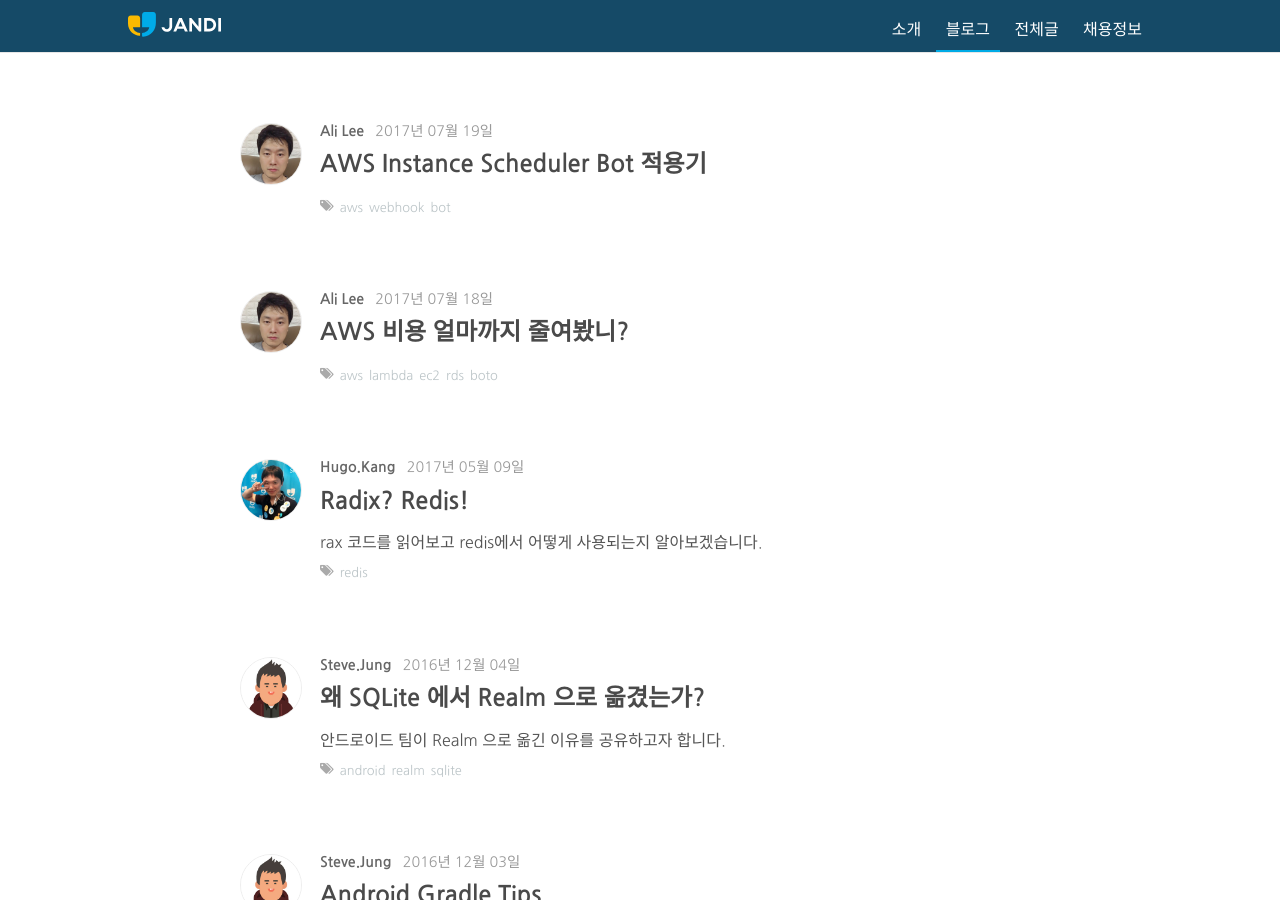
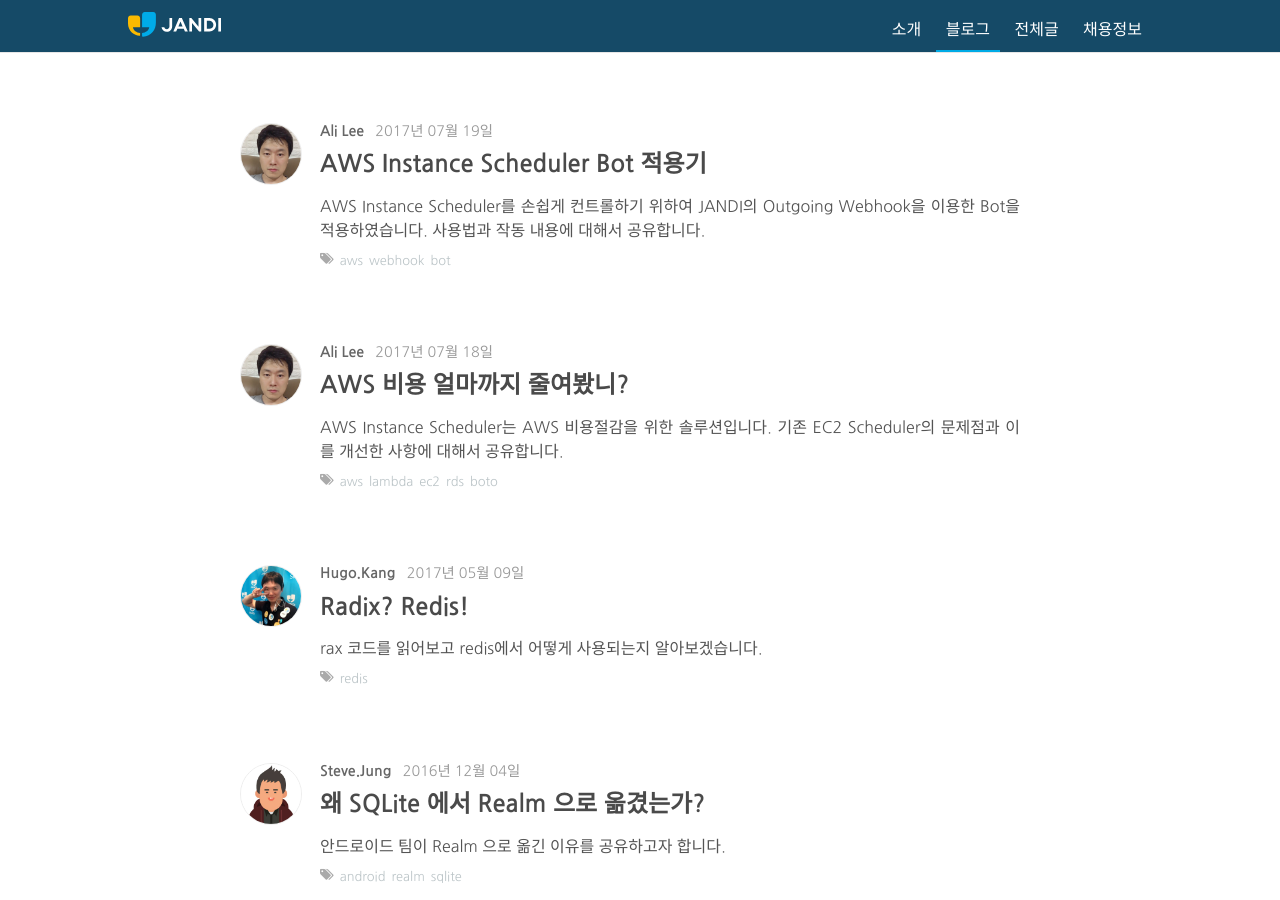
Before and after one commit to tosslab/tosslab.github.io, a Jekyll site: the page built from index.html, in a window 1280 px wide and 900 px high. Built offline with Jekyll 4.4.1, drawn with Linux system fonts in a browser that asks for light colours; the list of posts is cut into pages by our own code; comment, search, counter and statistics services are not loaded.

Commit message:
fix(aws_instance_scheduler) : 맞춤법 수정, description 추가, github 연결 오류 수정

````diff
--- a/_data/authors.yml
+++ b/_data/authors.yml
@@ -59,4 +59,4 @@
     email: "ali.lee@tosslab.com"
     position: "Back-end"
     bio: "평생 코드 파먹고 살고 싶다.."
-    github: "ali"
+    github: "tosslab-ali"
--- a/_posts/2017-07-18-aws_instance_scheduler.md
+++ b/_posts/2017-07-18-aws_instance_scheduler.md
@@ -1,36 +1,37 @@
 ---
 layout: post
 title: "AWS 비용 얼마까지 줄여봤니?"
+description: "AWS Instance Scheduler는 AWS 비용절감을 위한 솔루션입니다. 기존 EC2 Scheduler의 문제점과 이를 개선한 사항에 대해서 공유합니다."
 author: ali
 categories: [backend]
 tags: [aws, lambda, ec2, rds, boto]
 fullview: true
 ---
 
-이 포스팅은 총 2부로 이어지며 현재는 1부 입니다.
+이 포스팅은 총 2부로 이어지며 현재는 1부입니다.
 
 > 1. [1부 : AWS 비용 얼마까지 줄여봤니?](/backend/2017/07/18/aws_instance_scheduler.html)
 > 2. [2부 : AWS Instance Scheduler Bot 적용기](/backend/2017/07/19/aws_instance_scheduler_bot.html)
 
-최근들어 스타트업의 인프라는 DevOps의 유행과 함께 IDC에서 클라우드로 급속도로 이전해가고 있습니다. 많은 클라우드 업체가 있지만 그 중에서도 Amazon Web Service (AWS) 가 가장 선호되고 있고 잔디도 AWS를 이용하여 서버 인프라를 구성하고 있습니다. 하지만 AWS 비용은 예상보다 만만치 않습니다. 잔디에서는 비용을 줄이기 위해 여러가지 노력을 하고 있는데 이 글에서는 스케쥴링 기능을 이용하여 비용을 줄이는 방법에 대해 공유하도록 하겠습니다.
+최근 들어 스타트업의 인프라는 DevOps의 유행과 함께 IDC에서 클라우드로 급속도로 이전해가고 있습니다. 많은 클라우드 업체가 있지만 그중에서도 Amazon Web Service (AWS) 가 가장 선호되고 있고 잔디도 AWS를 이용하여 서버 인프라를 구성하고 있습니다. 하지만 AWS 비용은 예상보다 만만치 않습니다. 잔디에서는 비용을 줄이기 위해 여러 가지 노력을 하고 있는데 이 글에서는 스케쥴링 기능을 이용하여 비용을 줄이는 방법에 대해 공유하도록 하겠습니다.
 
 # AWS는 저렴한가?
 
-AWS는 '저렴한 비용'을 자사 서비스의 큰 강점이라고 홍보하지만 실제 사용해보면 막상 ***'과연 정말 저렴한가?'*** 라는 의문을 가지게 됩니다. 여러 클라우드업체의 비용을 비교한 리포트를 보더라도 AWS는 절대 저렴하지 않습니다. 오히려 클라우드 업체 중 가장 비싼곳 중 하나입니다. 그렇다고 이제 와서 클라우드 업체를 옮기는건 배보다 배꼽이 더 클수도... (들어올때는 맘대로지만 나갈땐 아니란다.)
+AWS는 '저렴한 비용'을 자사 서비스의 큰 강점이라고 홍보하지만 실제 사용해보면 막상 ***'과연 정말 저렴한가?'*** 라는 의문을 가지게 됩니다. 여러 클라우드 업체의 비용을 비교한 리포트를 보더라도 AWS는 절대 저렴하지 않습니다. 오히려 클라우드 업체 중 가장 비싼 곳 중 하나입니다. 그렇다고 이제 와서 클라우드 업체를 옮기는 건 배보다 배꼽이 더 클 수도... (들어올때는 맘대로지만 나갈땐 아니란다.)
 
 ## 예약 인스턴스? 스팟 인스턴스? 온디맨드?
 
 AWS에서는 제공하는 요금 할인 방법은 예약 인스턴스나 스팟 인스턴스를 이용하는 것입니다.
 
-**예약 인스턴스**는 계약 기간에 따라 최대 60% 까지 저렴한 가격으로 이용할 수 있습니다. 하지만 정확한 기간과 수요예측을 하지 못한다면 잉여 인스턴스가 될 수 있습니다.
+**예약 인스턴스**는 계약 기간에 따라 최대 60%까지 저렴한 가격으로 이용할 수 있습니다. 하지만 정확한 기간과 수요예측을 하지 못한다면 잉여 인스턴스가 될 수 있습니다.
 
-**스팟 인스턴스**는 입찰가격을 정해놓고 저렴할때 이용할 수 있습니다. 하지만 그 때가 언제일지도 알 수 없고 인스턴스를 가져갔다고 하더라도 더 높은 입찰가격을 제시한 사용자에게 인스턴스를 뺏길 수 있습니다. 마치 KTX를 입석티켓으로 빈 좌석에 앉아서 가다가 좌석 티켓 주인이 나타나 ***'내 자린데요?'*** 하면 얄짤없면 좌석을 내줘야 하는 느낌입니다. 그때 느끼는 그 서러움은 느껴보지 못한 자는 알 수 없습니다.
+**스팟 인스턴스**는 입찰가격을 정해놓고 저렴할 때 이용할 수 있습니다. 하지만 그때가 언제일지도 알 수 없고 인스턴스를 가져갔다고 하더라도 더 높은 입찰가격을 제시한 사용자에게 인스턴스를 뺏길 수 있습니다. 마치 KTX를 입석 티켓으로 빈 좌석에 앉아서 가다가 좌석 티켓 주인이 나타나 ***'내 자린데요?'*** 하면 얄짤없면 좌석을 내줘야 하는 느낌입니다. 그때 느끼는 그 서러움은 느껴보지 못한 자는 알 수 없습니다.
 
-**온디맨드**는 사용한 만큼 할인없이 비용을 지불하는 것입니다. 언제든지 필요할때 사용하고 사용한 만큼만 과금되어 가장 적절해보이지만 예약이나 스팟에 비해 역시나 비쌉니다. 비싸지만 현실적으로 가장 많이 사용됩니다.
+**온디맨드**는 사용한 만큼 할인 없이 비용을 지불하는 것입니다. 언제든지 필요할 때 사용하고 사용한 만큼만 과금되어 가장 적절해 보이지만 예약이나 스팟에 비해 역시나 비쌉니다. 비싸지만 현실적으로 가장 많이 사용됩니다.
 
 ## 개발서버는 얼마 안쓰는데 좀 깍아줘!
 
-일반적으로 개발서버도 라이브와 같이 구성합니다. 고가용성은 고려하지 않더라도 아키텍쳐는 똑같이 구성하게 됩니다. 그리고 아키텍쳐가 복잡해질수록 구성하는 서버도 많아지고 언제부턴가는 개발서버도 비용을 무시할 수 없는 수준에 이르게 됩니다. 하지만 개발서버는 24시간 사용하지도 않고 업무시간에만 사용합니다. 이쯤되면 한번쯤 이런 생각을 하게 됩니다. ***'개발서버는 실제로 얼마 쓰지도 않는데 좀 깍아줘야 되는거 아냐?'*** 개발서버 뿐만 아니라 정해진 시간만 사용하는 모든 서버들이 해당될 것입니다.
+일반적으로 개발서버도 라이브와 같이 구성합니다. 고가용성은 고려하지 않더라도 아키텍쳐는 똑같이 구성하게 됩니다. 그리고 아키텍쳐가 복잡해질수록 구성하는 서버도 많아지고 언제부턴가는 개발서버도 비용을 무시할 수 없는 수준에 이르게 됩니다. 하지만 개발서버는 24시간 사용하지도 않고 업무시간에만 사용합니다. 이쯤 되면 한 번쯤 이런 생각을 하게 됩니다. ***'개발서버는 실제로 얼마 쓰지도 않는데 좀 깍아줘야 되는 거 아냐?'*** 개발서버뿐만 아니라 정해진 시간만 사용하는 모든 서버들이 해당될 것입니다.
 
 # EC2 Scheduler
 
@@ -44,16 +45,16 @@
 
 EC2 Scheduler는 다음과 같은 문제점들이 있습니다.
 
->1. **서버 아키텍쳐에 따라서 의존성이 있어 서버 실행 순서가 보장되어야 하는 경우가 고려되지 않는다.**
-* 단순히 EC2 한두대 띄워서 사용하는게 아니고 훨씬 더 복잡한 서버 의존 관계를 가지게 됩니다. 예를 들어 `DB -> Middleware -> API -> Batch` 같은 관계가 있다고 한다면 의존관계에 있는 서버들이 순차적으로 실행되어야 합니다.
->2. **스케쥴 시간이 UTC로만 작동한다.**
-* UTC로만 작동하기 때문에 시간설정을 할때는 항상 UTC 기준으로 변환해야하는 불편함이 있습니다.
->3. **스케쥴링의 예외적인 상황이 고려되지 않는다.**
-* 평일이 공휴일인 경우에는 서버를 작동할 필요가 없고 평소보다 서버를 일찍 켜야하거나 야근을 하게 되어 중지 시간을 변경해야 되는 경우에는 해당 일자에만 변경이 가능해야 했습니다.
->4. **EC2 에 대해서만 작동하도록 되어 있다.**
+1. **서버 아키텍쳐에 따라서 의존성이 있어 서버 실행 순서가 보장되어야 하는 경우가 고려되지 않는다.**
+* 단순히 EC2 한두 대 띄워서 사용하는 게 아니고 훨씬 더 복잡한 서버 의존 관계를 가지게 됩니다. 예를 들어 `DB -> Middleware -> API -> Batch` 같은 관계가 있다고 한다면 의존관계에 있는 서버들이 순차적으로 실행되어야 합니다.
+2. **스케쥴 시간이 UTC로만 작동한다.**
+* UTC로만 작동하기 때문에 시간 설정을 할 때는 항상 UTC 기준으로 변환해야 하는 불편함이 있습니다.
+3. **스케쥴링의 예외적인 상황이 고려되지 않는다.**
+* 평일이 공휴일인 경우에는 서버를 작동할 필요가 없고 평소보다 서버를 일찍 켜야 하거나 야근을 하게 되어 중지 시간을 변경해야 되는 경우에는 해당 일자에만 변경이 가능해야 했습니다.
+4. **EC2에 대해서만 작동하도록 되어 있다.**
 * EC2보다 비싼 RDS도 최근에 Stop 시킬 수 있도록 추가되었습니다.  `Aurora는 미지원`
 
-잔디의 서버 아키텍쳐는 훨씬 복잡하여 서버의 실행순서가 맞지 않으면 정상작동을 하지 않기 때문에 1번은 반드시 해결되어야 하는 가장 치명적인 문제였습니다.
+잔디의 서버 아키텍쳐는 훨씬 복잡하여 서버의 실행 순서가 맞지 않으면 정상작동을 하지 않기 때문에 1번은 반드시 해결되어야 하는 가장 치명적인 문제였습니다.
 
 # AWS Instance Scheduler
 
@@ -63,7 +64,7 @@
 
 ## 작동방식
 
-Cloudwatch Event를 이용하여 Lambda를 함수를 실행시키고 Dynamo DB에 저장된 스케쥴 정보와 Instance의 Tag값을 기반으로 RDS와 EC2를 조회하고 Instance를 시작하거나 중지합니다. 그리고 JANDI의 [Incoming Webhook](http://blog.jandi.com/ko/2016/03/02/jandi-connect-webhook/)을 이용하여 토픽에 알림 메시지를 보내줍니다.
+Cloudwatch Event를 이용하여 Lambda를 함수를 실행시키고 Dynamo DB에 저장된 스케쥴 정보와 Instance의 Tag 값을 기반으로 RDS와 EC2를 조회하고 Instance를 시작하거나 중지합니다. 그리고 JANDI의 [Incoming Webhook](http://blog.jandi.com/ko/2016/03/02/jandi-connect-webhook/)을 이용하여 토픽에 알림 메시지를 보내줍니다.
 
 ## Cloudwatch Event
 
@@ -75,7 +76,7 @@
 
 ## Dynamo DB
 
-Dynamo DB에는 Schedule, Schedule 예외 설정, Schedule 서버그룹에 대한 정보가 정의되어 있습니다.
+Dynamo DB에는 Schedule, Schedule 예외 설정, Schedule 서버 그룹에 대한 정보가 정의되어 있습니다.
 
 ### 1. Schedule
 
@@ -96,22 +97,22 @@
 1. **ScheduleName**
     * Schedule 이름 입니다.
 2. **TagValue**
-    * 적용대상 Instance를 조회할때 참조하는 Tag 값입니다. Instance를 Schedule에 적용대상에 포함시키기 위해서는 해당 Instance의 Tag에 ScheduleName이라는 Key에 TagValue를 Tagging하면 됩니다.
+    * 적용 대상 Instance를 조회할 때 참조하는 Tag 값입니다. Instance를 Schedule에 적용 대상에 포함시키기 위해서는 해당 Instance의 Tag에 ScheduleName이라는 Key에 TagValue를 Tagging 하면 됩니다.
 3. **DaysActive**
-    * Schedule 적용요일 입니다. 아래와 같은 옵션이 적용됩니다.
+    * Schedule 적용 요일입니다. 아래와 같은 옵션이 적용됩니다.
         * `all` : 매일
         * `weekdays` : 월~금
         * `mon,wed,fri` : 월,수,금요일
 4. **Enabled**
-    * Schedule의 작동여부 입니다.
+    * Schedule의 작동 여부입니다.
 5. **StartTime, StopTime**
-    * 서버 시작시간과 중지시간 입니다.
+    * 서버 시작 시간과 중지 시간입니다.
 6. **ForceStart**
     * Schedule 강제 시작 여부를 나타냅니다. (Enabled 여부에 상관없이 작동합니다.)
 
 ### 2. Schedule Server Group
 
-하나의 Schedule에는 N개의 서버그룹을 정의 할 수 있고 각각은 먼저 실행되어야 하는 의존관계 서버그룹을 정의하고 있습니다. 의존관계에 있는 서버그룹의 Instance Status를 확인하여 시작 여부를 결정하도록 하였습니다. 그러면 의존관계가 없는 서버그룹부터 시작하고 의존관계의 Depth 가장 깊은 서버그룹은 가장 늦게 시작하게 되어 서버 실행 순서를 보장하게 됩니다.
+하나의 Schedule에는 N 개의 서버 그룹을 정의할 수 있고 각각은 먼저 실행되어야 하는 의존관계 서버 그룹을 정의하고 있습니다. 의존관계에 있는 서버 그룹의 Instance Status를 확인하여 시작 여부를 결정하도록 하였습니다. 그러면 의존관계가 없는 서버 그룹부터 시작하고 의존관계의 Depth 가장 깊은 서버 그룹은 가장 늦게 시작하게 되어 서버 실행 순서를 보장하게 됩니다.
 
 ```json
 {
@@ -128,15 +129,15 @@
 ```
 
 1. **Dependency**
-    * 의존관계 서버그룹 목록입니다.
+    * 의존관계 서버 그룹 목록입니다.
 2. **GroupName**
-    * 서버그룹 이름 입니다.
+    * 서버 그룹 이름입니다.
 3. **InstanceType**
-    * `EC2`와 `RDS` 를 지원합니다.
+    * `EC2`와 `RDS`를 지원합니다.
 
 ### 3. Schedule Exception
 
-공휴일이나 야근등으로 인해 스케쥴을 미작동 시키거나 시간을 변경해야하는 경우에 예외사항들을 정의하고 있습니다.
+공휴일이나 야근 등으로 인해 스케쥴을 미작동 시키거나 시간을 변경해야 하는 경우에 예외사항들을 정의하고 있습니다.
 
 ```json
 {
@@ -149,7 +150,7 @@
 ```
 
 1. **ScheduleName**
-    * 예외 적용 대상 Schedule의 이름 입니다.
+    * 예외 적용 대상 Schedule의 이름입니다.
 2. **ExceptionDate**
     * 예외발생일 (YYYY-MM-DD)
 3. **ExceptionType**
@@ -162,7 +163,7 @@
 ## Lambda
 
 Instance Scheduler의 Lambda 코드는 Python으로 개발되었으며 [Github](https://github.com/tosslab/aws_instance_scheduler)에 오픈소스로 공개하였습니다.
-boto3는 배포 package에 Dependency를 추가하지 않아도 Lambda 실행환경에서 가용 라이브러리로 사용할 수 있습니다. 하지만 현재 기본적으로 사용할 수 있는 boto3 버전에서는 RDS Instance를 stop 할 수 있는 함수가 없기 때문에 최신버전이 필요합니다. 따라서 boto3 버전을 변경하여 함께 packaging 하여 업로드 하여야 합니다. 배포는 Lambda 관리도구인 [Apex](https://github.com/apex/apex)를 이용합니다. Apex를 이용하면 Dependency package 및 Lambda 생성 및 업데이트, 환경변수 설정 등을 모두 한번에 할 수 있습니다.
+boto3는 배포 package에 Dependency를 추가하지 않아도 Lambda 실행환경에서 가용 라이브러리로 사용할 수 있습니다. 하지만 현재 기본적으로 사용할 수 있는 boto3 버전에서는 RDS Instance를 stop 할 수 있는 함수가 없기 때문에 최신 버전이 필요합니다. 따라서 boto3 버전을 변경하여 함께 packaging 하여 업로드하여야 합니다. 배포는 Lambda 관리 도구인 [Apex](https://github.com/apex/apex)를 이용합니다. Apex를 이용하면 Dependency package 및 Lambda 생성 및 업데이트, 환경 변수 설정 등을 모두 한 번에 할 수 있습니다.
 
 > 참조 : [Lambda Execution Environment and Available Libraries](http://docs.aws.amazon.com/ko_kr/lambda/latest/dg/current-supported-versions.html)
 
@@ -170,7 +171,7 @@
 
 ## TimeZone 설정
 
-Lambda는 기본적으로 UTC TimeZone으로 설정되어 있으며 Instance Scheduler에서는 TimeZone을 변경할 수 있도록 하였습니다. 기본설정은 Asiz/Seoul 이고 아래 코드를 수정하여 변경할 수 있습니다.
+Lambda는 기본적으로 UTC TimeZone으로 설정되어 있으며 Instance Scheduler에서는 TimeZone을 변경할 수 있도록 하였습니다. 기본 설정은 Asiz/Seoul이고 아래 코드를 수정하여 변경할 수 있습니다.
 
 ```python
 os.environ['TZ'] = 'Asia/Seoul'
@@ -179,7 +180,7 @@
 
 ## JANDI 메신저와 연동
 
-Instance Scheduler 는 JANDI 메신저의 Incoming Wehbook 을 이용하여 Webhook URL을 Lambda의 환경변수에 설정하면 서버의 시작과 중지에 대한 알람과 중지 10분전 부터 곧 서버가 중지된다는 알람을 발송하여 필요하다면 서버 중지 시간을 연장 할 수 있도록 합니다.
+Instance Scheduler는 JANDI 메신저의 Incoming Wehbook 을 이용하여 Webhook URL을 Lambda의 환경 변수에 설정하면 서버의 시작과 중지에 대한 알람과 중지 10분 전부터 곧 서버가 중지된다는 알람을 발송하여 필요하다면 서버 중지 시간을 연장할 수 있도록 합니다.
 
 ### Incoming Webhook 설정
 
@@ -187,13 +188,13 @@
 
 ![](/assets/media/post_images/incoming_webhook.png)
 
-배포된 Lambda 함수의 Code 탭에서 Environment variables 에 WEBHOOK_URL을 설정하거나 function.json에서 변경후 재배포 하여도 됩니다.
+배포된 Lambda 함수의 Code 탭에서 Environment variables에 WEBHOOK_URL을 설정하거나 function.json에서 변경 후 재배포 하여도 됩니다.
 
 ![](/assets/media/post_images/lambda.png)
 
 ### Instance Scheduler 알람
 
-서버그룹이 시작되면 아래와 같이 알람 메시지를 표시합니다.
+서버 그룹이 시작되면 아래와 같이 알람 메시지를 표시합니다.
 
 >![](/assets/media/post_images/aic_sc_2.png)
 
@@ -203,15 +204,15 @@
 
 # 정리
 
-Instance Scheduler 는 EC2 Scheduler 에 비해서 다음과 같은 기능이 추가되었습니다.
+Instance Scheduler는 EC2 Scheduler에 비해서 다음과 같은 기능이 추가되었습니다.
 
 1. 스케쥴 시간의 타임존 적용
-2. 서버그룹 설정 및 의존관계 설정
+2. 서버 그룹 설정 및 의존관계 설정
 3. 스케쥴의 예외 설정
 4. RDS 스케쥴 추가
 5. 스케쥴에 상관없이 강제 시작 및 중지
 6. 메신저로 상태 알람
 
-EC2 Scheduler에 비해 아쉬운 부분이나 예외사항에 대해서 좀더 유동적으로 대응할 수 있도록 개선하였습니다.
+EC2 Scheduler에 비해 아쉬운 부분이나 예외사항에 대해서 좀 더 유동적으로 대응할 수 있도록 개선하였습니다.
 
-다음장에는 스케쥴을 컨트롤을 위한 Bot 적용기를 소개하도록 하겠습니다.
+다음 장에는 스케쥴을 컨트롤을 위한 Bot 적용기를 소개하도록 하겠습니다.
--- a/_posts/2017-07-19-aws_instance_scheduler_bot.md
+++ b/_posts/2017-07-19-aws_instance_scheduler_bot.md
@@ -1,13 +1,14 @@
 ---
 layout: post
 title: "AWS Instance Scheduler Bot 적용기"
+description: "AWS Instance Scheduler를 손쉽게 컨트롤하기 위하여 JANDI의 Outgoing Webhook을 이용한 Bot을 적용하였습니다. 사용법과 작동 내용에 대해서 공유합니다."
 author: ali
 categories: [backend]
 tags: [aws, webhook, bot]
 fullview: true
 ---
 
-이 포스팅은 총 2부로 이어지며 현재는 2부 입니다.
+이 포스팅은 총 2부로 이어지며 현재는 2부입니다.
 
 > 1. [1부 : AWS 비용 얼마까지 줄여봤니?](/backend/2017/07/18/aws_instance_scheduler.html)
 > 2. [2부 : AWS Instance Scheduler Bot 적용기](/backend/2017/07/19/aws_instance_scheduler_bot.html)
@@ -16,7 +17,7 @@
 
 # Bot의 필요성
 
-Instance Scheduler의 설정을 변경하기 위해서는 정보를 담고 있는 Dynamo DB 의 데이터를 변경해야 합니다. AWS Console을 이용하여 직접 수정할 수도 있지만 여전히 불편하고 느립니다. 더군다나 이를 이용하는 사용자가 DB Table의 구조와 AWS Console 사용법을 알고 있어야 하고 비개발자라면 더 쉽지 않은 문제입니다. 하지만 Bot을 이용하면 사용자는 어려운 DB Query나 구조를 알아야 할 필요도 없고 손쉽게 채팅 메시지를 통해 Bot에게 질의하고 처리 결과를 응답받을 수 있습니다.
+Instance Scheduler의 설정을 변경하기 위해서는 정보를 담고 있는 Dynamo DB 의 데이터를 변경해야 합니다. AWS Console을 이용하여 직접 수정할 수도 있지만 여전히 불편하고 느립니다. 더군다나 이를 이용하는 사용자가 DB Table의 구조와 AWS Console 사용법을 알고 있어야 하고 비 개발자라면 더 쉽지 않은 문제입니다. 하지만 Bot을 이용하면 사용자는 어려운 DB Query나 구조를 알아야 할 필요도 없고 손쉽게 채팅 메시지를 통해 Bot에게 질의하고 처리 결과를 응답받을 수 있습니다.
 
 # Outgoing Webhook
 
@@ -24,7 +25,7 @@
 
 ## POST Data
 
-예를 들어 `날씨` 키워드로 Outgoing Webhook을 생성했다면 `/날씨` 메시지가 시작될때 다음과 같은 데이터가 Webhook으로 발송됩니다.
+예를 들어 `날씨` 키워드로 Outgoing Webhook을 생성했다면 `/날씨` 메시지가 시작될 때 다음과 같은 데이터가 Webhook으로 발송됩니다.
 
 ```json
 {
@@ -38,7 +39,7 @@
 }
 ```
 
-token을 이용하여 요청의 유효성 체크를 할 수 있고 text를 적절히 파싱하여 요청에 부합하는 처리를 할 수 있습니다.
+token을 이용하여 요청의 유효성 체크를 할 수 있고 text를 적절히 파싱 하여 요청에 부합하는 처리를 할 수 있습니다.
 
 ## Response
 
@@ -61,16 +62,16 @@
 
 > ![](/assets/media/post_images/bot_weather.png)
 
-이를 이용하여 Instance Scheduler 에도 적용해봤습니다.
+이를 이용하여 Instance Scheduler에도 적용해봤습니다.
 
 # Schedule Bot
 
-Schedule Bot은 Instance Scheduler의 Lambda 함수에 함께 포함되어 작동하며 스케쥴 조회 / 예외설정, 서버 강제 시작/중지, 서버 상태 조회 등의 기능을 수행합니다.
+Schedule Bot은 Instance Scheduler의 Lambda 함수에 함께 포함되어 작동하며 스케쥴 조회 / 예외 설정, 서버 강제 시작/중지, 서버 상태 조회 등의 기능을 수행합니다.
 
 ![](/assets/media/post_images/scheduler_bot.png)
 
 API Gateway와 Lambda 함수를 연결하여 Endpoint URL을 생성하고 Outgoing Webhook URL로 설정하여 Webhook으로 Lambda 함수가 실행될 수 있도록 하였습니다.
-Lambda함수는 Cloudwatch를 통해서 실행되면 Scheduler가 작동되고 API Gateway를 통해 실행되면 Schedule Bot이 작동됩니다.
+Lambda 함수는 Cloudwatch를 통해서 실행되면 Scheduler가 작동되고 API Gateway를 통해 실행되면 Schedule Bot이 작동됩니다.
 
 ## Schedule Bot 명령어
 
@@ -85,8 +86,8 @@
 /서버 [스케쥴명] exception info [YYYY-MM-DD] : 특정일 스케쥴 예외 조회
 /서버 [스케쥴명] exception set [YYYY-MM-DD] [start|stop] [h:m] : 예외 설정
 /서버 [스케쥴명] exception del [YYYY-MM-DD] [start|stop] : 예외 삭제
-/서버 [스케쥴명] force_start : 서버 강제실행
-/서버 [스케쥴명] force_stop : 서버 강제중지
+/서버 [스케쥴명] force_start : 서버 강제 실행
+/서버 [스케쥴명] force_stop : 서버 강제 중지
 ```
 
 ## Schedule Bot 작동 화면
@@ -111,8 +112,8 @@
 
 # 마무리
 
-AWS 기반의 서비스를 운영하는 스타트업이라면 더욱 더 현실적으로 부딪히는 비용문제에 대해서 저희가 고민한 내용과 솔루션에 대해서 공유하였습니다.
+AWS 기반의 서비스를 운영하는 스타트업이라면 더욱더 현실적으로 부딪히는 비용 문제에 대해서 저희가 고민한 내용과 솔루션에 대해서 공유하였습니다.
 
-아직 적용기간이 길지 않아 절감비용에 대해 수치적인 데이터를 언급하기는 힘들지만 많은 금액이 절감 될거라 예상하고 있습니다.
+아직 적용기간이 길지 않아 절감비용에 대해 수치적인 데이터를 언급하기는 힘들지만 많은 금액이 절감될 거라 예상하고 있습니다.
 
 저희와 같은 고민을 하고 있다면 Instance Scheduler를 적극 권장합니다.
````
